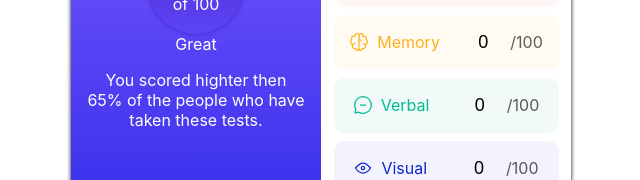
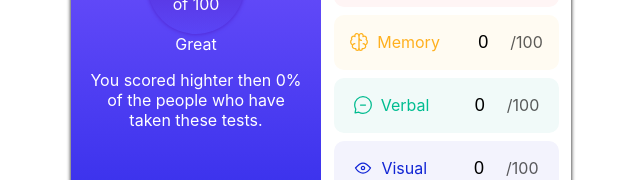
Before and after one commit to DanielMarcosPires/card-master-master, a React (Create React App) app: page / in a window 1280 px wide. Shown: the part 334-514 px from the top of the page, without its empty margins (319-959 px from the left). Built offline with nearby package versions, Linux system fonts and the light colour scheme.

Commit message:
ultimos ajustes

```diff
--- a/src/Components/Card/index.jsx
+++ b/src/Components/Card/index.jsx
@@ -11,7 +11,7 @@ const Card = (props) =>{
                     <span className="CardRest">of 100</span>
                 </div>
                 <span>Great</span>
-                <p className='CardText'>You scored highter then 65% of the people who have taken these tests.</p>
+                <p className='CardText'>You scored highter then {props.total}% of the people who have taken these tests.</p>
             </aside>
             <div className='CardRightBar'>
                 <div class="CardMargin">
```
